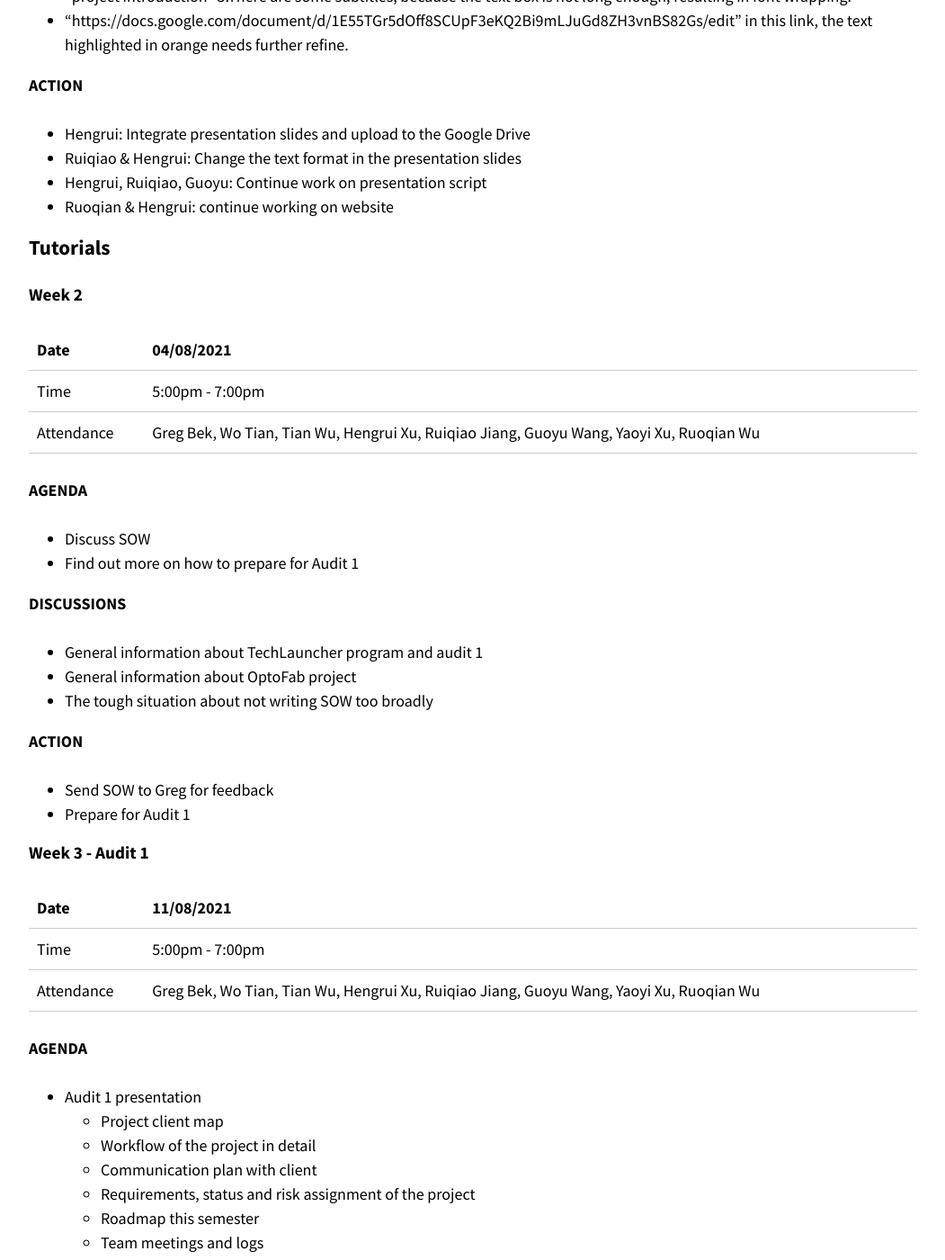
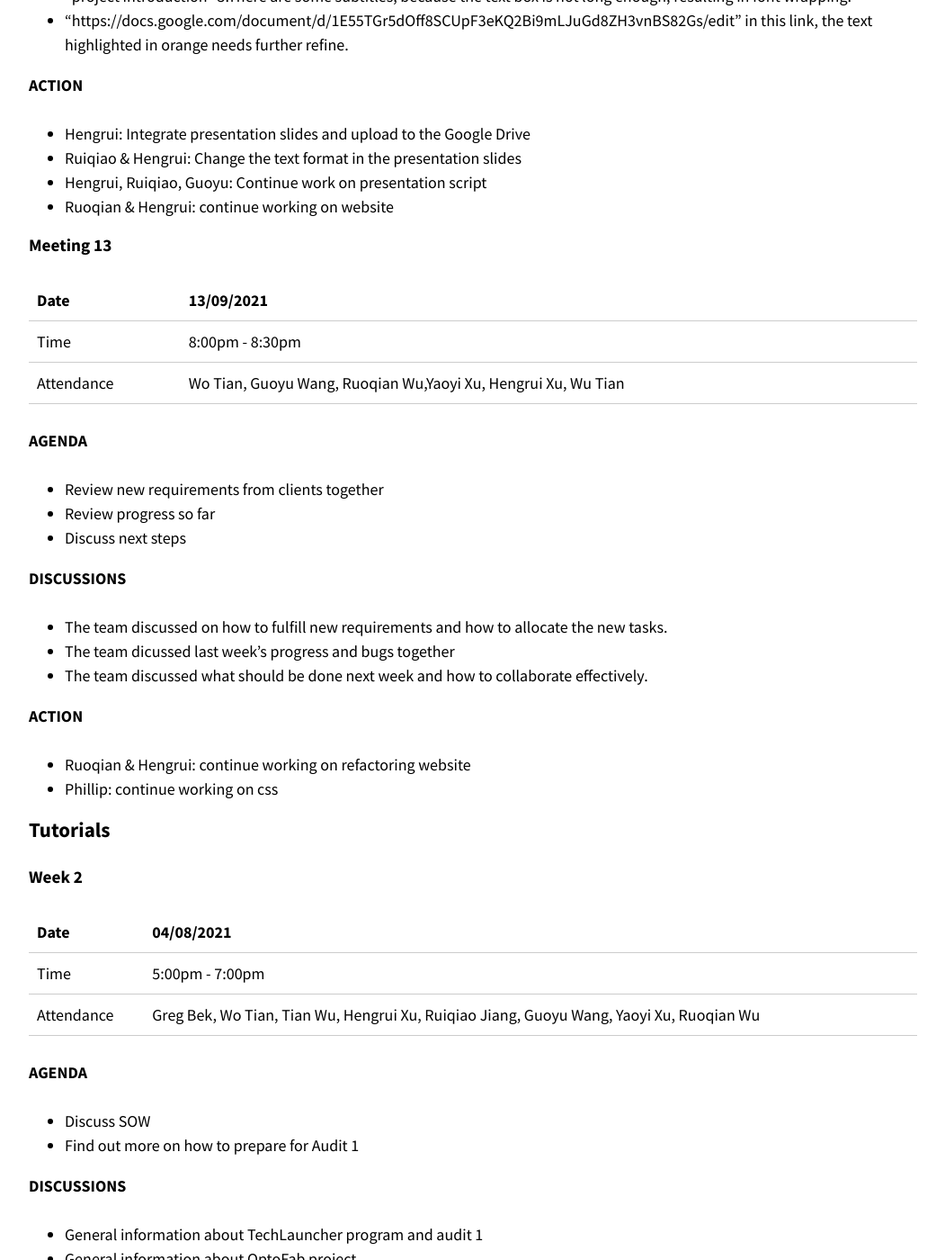
Before and after one commit to optofab/optofab.github.io, a Jekyll site: the page built from meeting_minutes.md, in a window 1280 px wide and 1400 px high, scrolled down 16436 px. Shown: the whole window at 90% size, without its empty margins (114-1165 px from the left). Built offline with Jekyll 4.4.1, drawn with Linux system fonts in a browser that asks for light colours; nearby versions of some CDN libraries; emoji names are drawn with the system emoji font.

Commit message:
wrote meeting minutes

```diff
--- a/meeting_minutes.md
+++ b/meeting_minutes.md
@@ -594,6 +594,32 @@ OptoFab:
 - Hengrui, Ruiqiao, Guoyu: Continue work on presentation script
 - Ruoqian & Hengrui: continue working on website
 
+
+
+#### Meeting 13
+
+| Date       | 13/09/2021                                                                   |
+| ---------- | ---------------------------------------------------------------------------- |
+| Time       | 8:00pm - 8:30pm                                                              |
+| Attendance | Wo Tian, Guoyu Wang, Ruoqian Wu,Yaoyi Xu, Hengrui Xu, Wu Tian |
+
+**AGENDA**
+
+- Review new requirements from clients together
+- Review progress so far
+- Discuss next steps
+
+**DISCUSSIONS**
+
+- The team discussed on how to fulfill new requirements and how to allocate the new tasks.
+- The team dicussed last week's progress and bugs together
+- The team discussed what should be done next week and how to collaborate effectively.
+
+**ACTION**
+
+- Ruoqian & Hengrui: continue working on refactoring website
+- Phillip: continue working on css
+
 ### Tutorials
 
 #### Week 2
```
